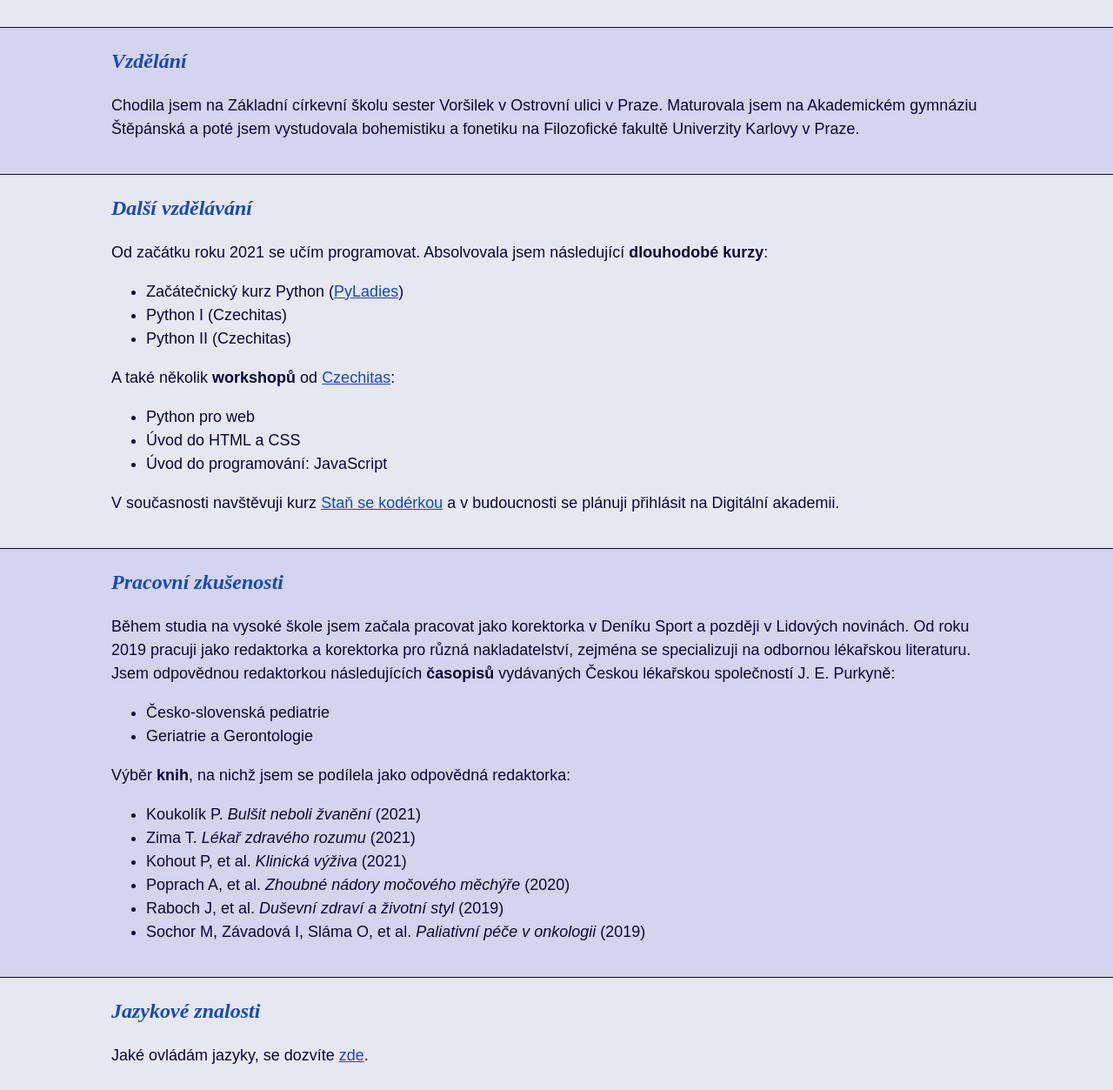
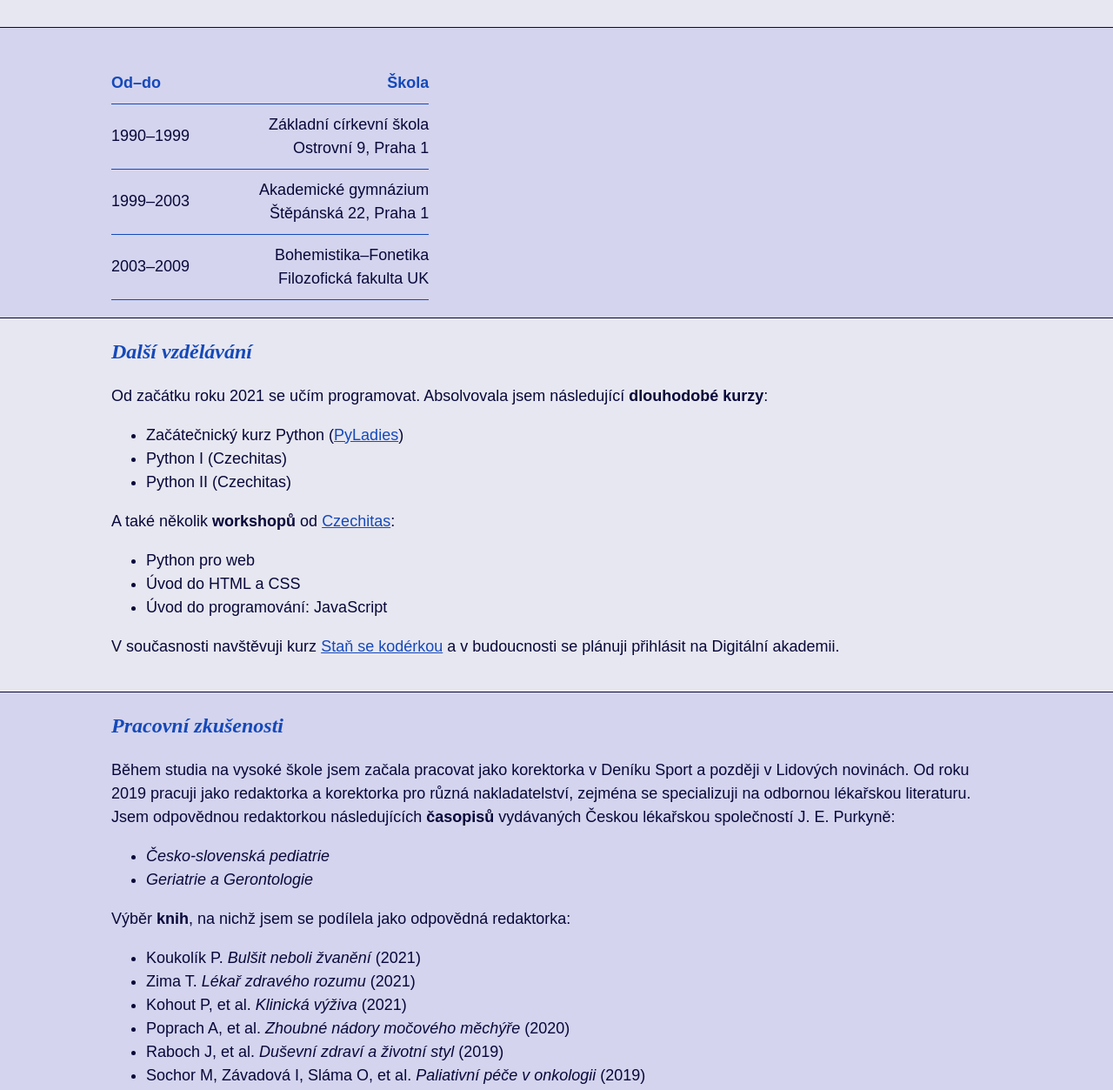
Before and after one commit to helenaKuthanova/koderka_01_zivotopis, a plain HTML site: page index.html in a window 1280 px wide. Shown: the part 309-1562 px from the top of the page at 87% size. Drawn offline with Linux system fonts and the light colour scheme.

Commit message:
ukol doplneny po uterni konzultaci

```diff
--- a/index.html
+++ b/index.html
@@ -25,21 +25,42 @@
     </section>
 
     <section class="vzdelani">
-        <h2>Vzdělání</h2>
 
-        <p>Chodila jsem na Základní církevní školu sester Voršilek v Ostrovní ulici v Praze. Maturovala jsem na Akademickém gymnáziu Štěpánská a poté jsem vystudovala bohemistiku a fonetiku na Filozofické fakultě Univerzity Karlovy v Praze. </p>
+        <h2></h2>
+        <p></p>
+        <table class="tabulka-skoly">
+            <tr>
+                <th>Od–do</th>
+                <th class="skola">Škola</th>
+            </tr>
+            <tr>
+                <td>1990–1999</td>
+                <td class="skola">Základní církevní škola<br>
+                    Ostrovní 9, Praha 1</td>
+            </tr>
+            <tr>
+                <td>1999–2003</td>
+                <td class="skola">Akademické gymnázium<br>
+                    Štěpánská 22, Praha 1</td>
+            </tr>
+            <tr>
+                <td>2003–2009</td>
+                <td class="skola">Bohemistika–Fonetika<br>
+                    Filozofická fakulta UK</td>
+            </tr>
+        </table>
     </section>
 
     <section class="dalsi-vzdelavani">
         <h2>Další vzdělávání</h2>
-        <p>Od začátku roku 2021 se učím programovat. Absolvovala jsem následující <strong>dlouhodobé kurzy</strong>:</p>
+        <p>Od začátku roku 2021 se učím programovat. Absolvovala jsem následující <span class="bold">dlouhodobé kurzy</span>:</p>
         <ul> <!--unordered list / <ol> -->
             <li>Začátečnický kurz Python (<a href="https://pyladies.cz/">PyLadies</a>)</li> <!--list item-->
             <li>Python I (Czechitas)</li>
             <li>Python II (Czechitas)</li>
         </ul>
 
-        <p>A také několik <strong>workshopů</strong> od <a href="https://www.czechitas.cz/">Czechitas</a>:</p>
+        <p>A také několik <span class="bold">workshopů</span> od <a href="https://www.czechitas.cz/">Czechitas</a>:</p>
         <ul>
             <li>Python pro web</li>
             <li>Úvod do HTML a CSS</li>
@@ -53,20 +74,20 @@
         <h2>Pracovní zkušenosti</h2>
 
         <p>Během studia na vysoké škole jsem začala pracovat jako korektorka v Deníku Sport a později v Lidových novinách. Od roku 2019 pracuji jako redaktorka a korektorka pro různá nakladatelství, zejména se specializuji na odbornou lékařskou literaturu.<br>
-        Jsem odpovědnou redaktorkou následujících <strong>časopisů</strong> vydávaných Českou lékařskou společností J. E. Purkyně:</p>
+        Jsem odpovědnou redaktorkou následujících <span class="bold">časopisů</span> vydávaných Českou lékařskou společností J. E. Purkyně:</p>
         <ul>
-            <li>Česko-slovenská pediatrie</li>
-            <li>Geriatrie a Gerontologie</li>
+            <li><span class="kurziva">Česko-slovenská pediatrie</span></li>
+            <li><span class="kurziva">Geriatrie a Gerontologie</span></li>
         </ul>
 
-        <p>Výběr <strong>knih</strong>, na nichž jsem se podílela jako odpovědná redaktorka:</p>
+        <p>Výběr <span class="bold">knih</span>, na nichž jsem se podílela jako odpovědná redaktorka:</p>
         <ul>
-            <li>Koukolík P. <em>Bulšit neboli žvanění</em> (2021)</li>
-            <li>Zima T. <em>Lékař zdravého rozumu</em> (2021)</li>
-            <li>Kohout P, et al. <em>Klinická výživa</em> (2021)</li>
-            <li>Poprach A, et al. <em>Zhoubné nádory močového měchýře</em> (2020)</li>
-            <li>Raboch J, et al. <em>Duševní zdraví a životní styl</em> (2019)</li>
-            <li>Sochor M, Závadová I, Sláma O, et al. <em>Paliativní péče v onkologii</em> (2019)</li>
+            <li>Koukolík P. <span class="kurziva">Bulšit neboli žvanění</span> (2021)</li>
+            <li>Zima T. <span class="kurziva">Lékař zdravého rozumu</span> (2021)</li>
+            <li>Kohout P, et al. <span class="kurziva">Klinická výživa</span> (2021)</li>
+            <li>Poprach A, et al. <span class="kurziva">Zhoubné nádory močového měchýře</span> (2020)</li>
+            <li>Raboch J, et al. <span class="kurziva">Duševní zdraví a životní styl</span> (2019)</li>
+            <li>Sochor M, Závadová I, Sláma O, et al. <span class="kurziva">Paliativní péče v onkologii</span> (2019)</li>
         </ul>
     </section>
 
--- a/style.css
+++ b/style.css
@@ -75,17 +75,31 @@ section {
     margin-right: 100px;
 }
 
-table {
+.tabulka-jazyku,
+.tabulka-skoly {
     border-spacing: 0; /* aby nebyla mezera mezi podtrženými buňkami */
 }
 
-th, td {
+.tabulka-jazyku th,
+.tabulka-jazyku td,
+.tabulka-skoly th,
+.tabulka-skoly td
+{
     text-align: left;
     border-bottom: 1px solid rgb(21, 73, 185);
     padding: 10px 0
 }
 
-.uroven {
+.tabulka-jazyku .uroven,
+.tabulka-skoly .skola {
     text-align: right;
-    padding-left: 50px;
+    padding-left: 80px;
 }
+
+.bold {
+    font-weight: bold;
+}
+
+.kurziva {
+    font-style: italic;
+}
```
Also changed, not shown: jazyky.html (+1 -1 lines), obrazky/img_pc.JPG (deleted), obrazky/img_sea.jpg (deleted).
